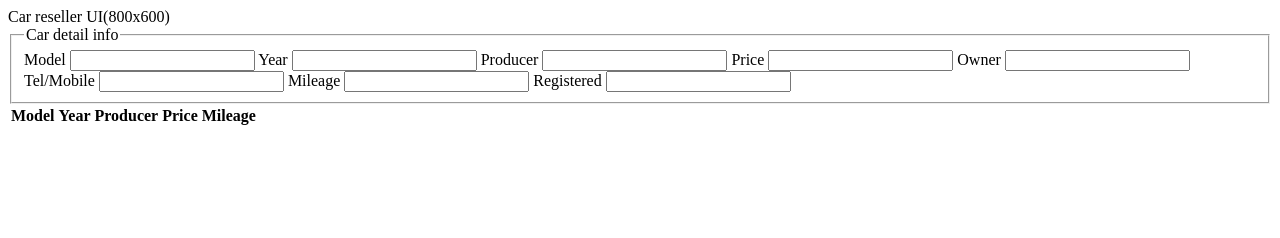
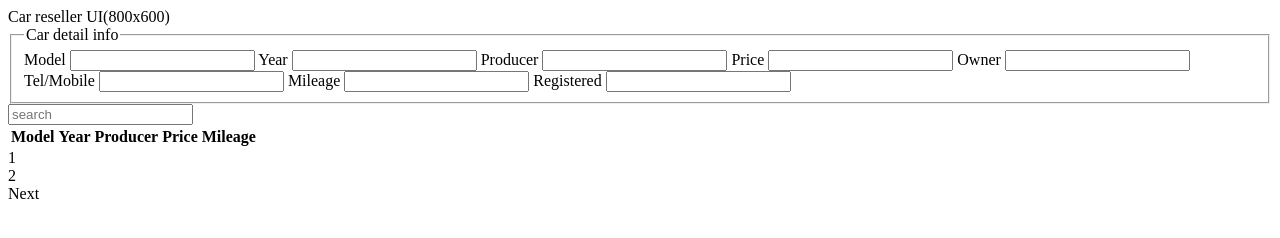
Before and after one commit to imagineLife/takehome, a website: page public/index.html in a window 1280 px wide. Drawn offline with Linux system fonts and the light colour scheme.

Commit message:
Includes searchBar form and pageSelector divs.

```diff
--- a/public/index.html
+++ b/public/index.html
@@ -40,7 +40,12 @@
   			</fieldset>
   		</form>
   		<div id="carImage"></div>
-  		<div id="searchBar"></div>
+  		<form id="searchBar">
+  			<span class="searchIcon">
+  				<!-- <img src=""> -->
+  			</span>
+  			<input type="text" name="search" placeholder="search">
+  		</form>
   		<table id="dataTable">
   			<thead>
   				<tr>
@@ -53,6 +58,10 @@
   				</tr>
   			</thead>
   		</table>
-  		<div id="pageSelector"></div>
+  		<div id="pageSelector">
+  			<div id="page1">1</div>
+  			<div id="page2">2</div>
+  			<div id="Next">Next</div>
+  		</div>
   	</div>
   </body>
```
